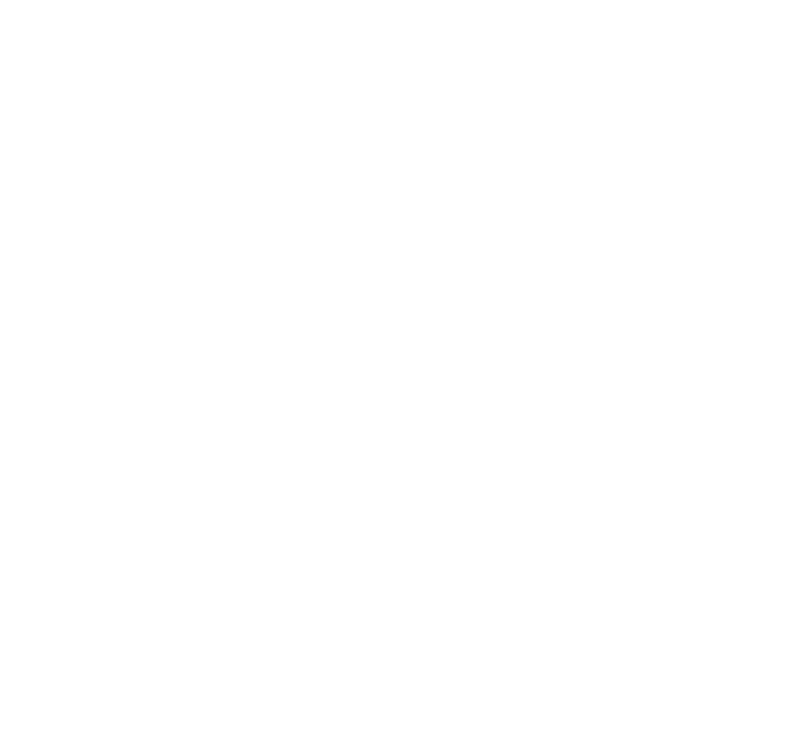
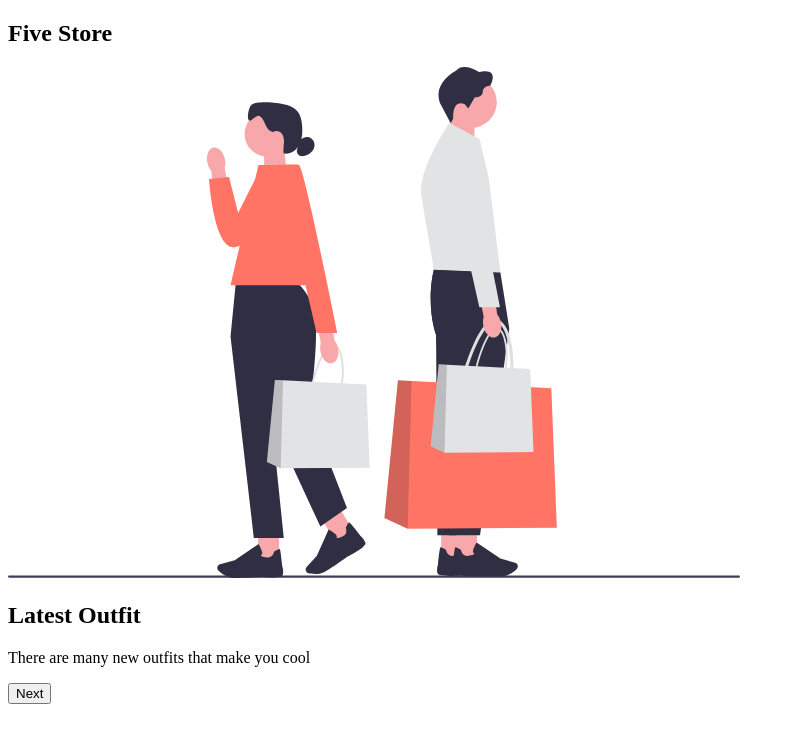
Before and after one commit to Abuaslamtech/Five, a plain HTML site: page index.html in a window 1280 px wide. Shown: the whole page, without its empty margins (0-795 px from the left). Drawn offline with Linux system fonts and the light colour scheme.

Commit message:
The structure of landing page

```diff
--- a/index.html
+++ b/index.html
@@ -9,7 +9,18 @@
 </head>
 
 <body>
-
+    <main>
+        <h2>Five Store</h2>
+        <img src="./Resources/shopping.svg" alt="man and woman shopping">
+    </main>
+    <section class="description">
+        <h2>Latest Outfit</h2>
+        <p>There are many new outfits that make you cool</p>
+        <div class="sliders-icon"></div>
+    </section>
+    <footer>
+        <button>Next</button>
+    </footer>
 </body>
 
 </html>
```
